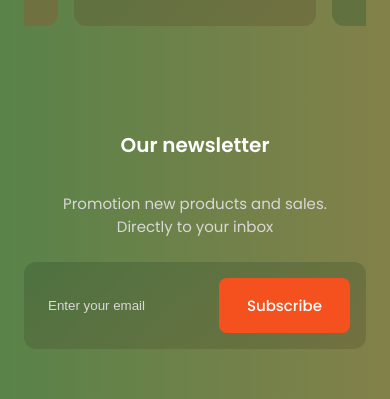
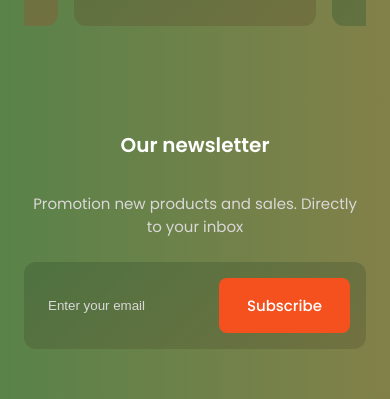
Before and after one commit to kibo13/responsive-halloween-website, a Vue app: page / in a window 390 px wide. Shown: the part 3962-4361 px from the top of the page. Built offline with nearby package versions, Linux system fonts and the light colour scheme; some icons are missing.

Commit message:
style: add adaptive for newsletter section

```diff
--- a/src/assets/styles/blocks/_newsletter.sass
+++ b/src/assets/styles/blocks/_newsletter.sass
@@ -1,9 +1,14 @@
 .newsletter
+
+    &__container
+        display: grid
+        grid-template-columns: .5fr
+        justify-content: center
 
     &__description
         margin: 0 auto
         margin-bottom: var(--mb-1-5)
-        max-width: 280px
+        padding: 0 3rem
         text-align: center
 
     &__form
@@ -21,3 +26,18 @@
 
         &::placeholder
             color: var(--text-color)
+
+@media screen and (max-width: 992px)
+    .newsletter
+
+        &__container
+            grid-template-columns: .7fr
+
+@media screen and (max-width: 767px)
+    .newsletter
+
+        &__container
+            grid-template-columns: 1fr
+
+        &__description
+            padding: 0
```
